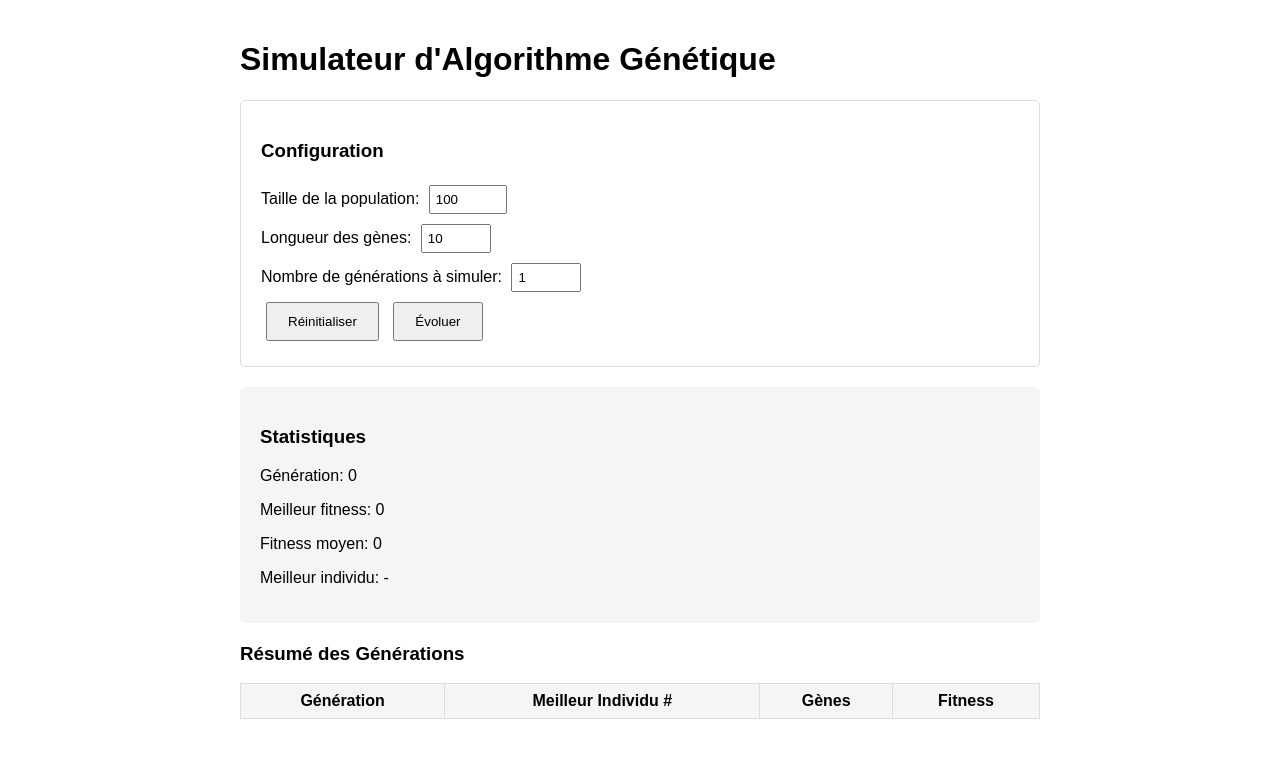
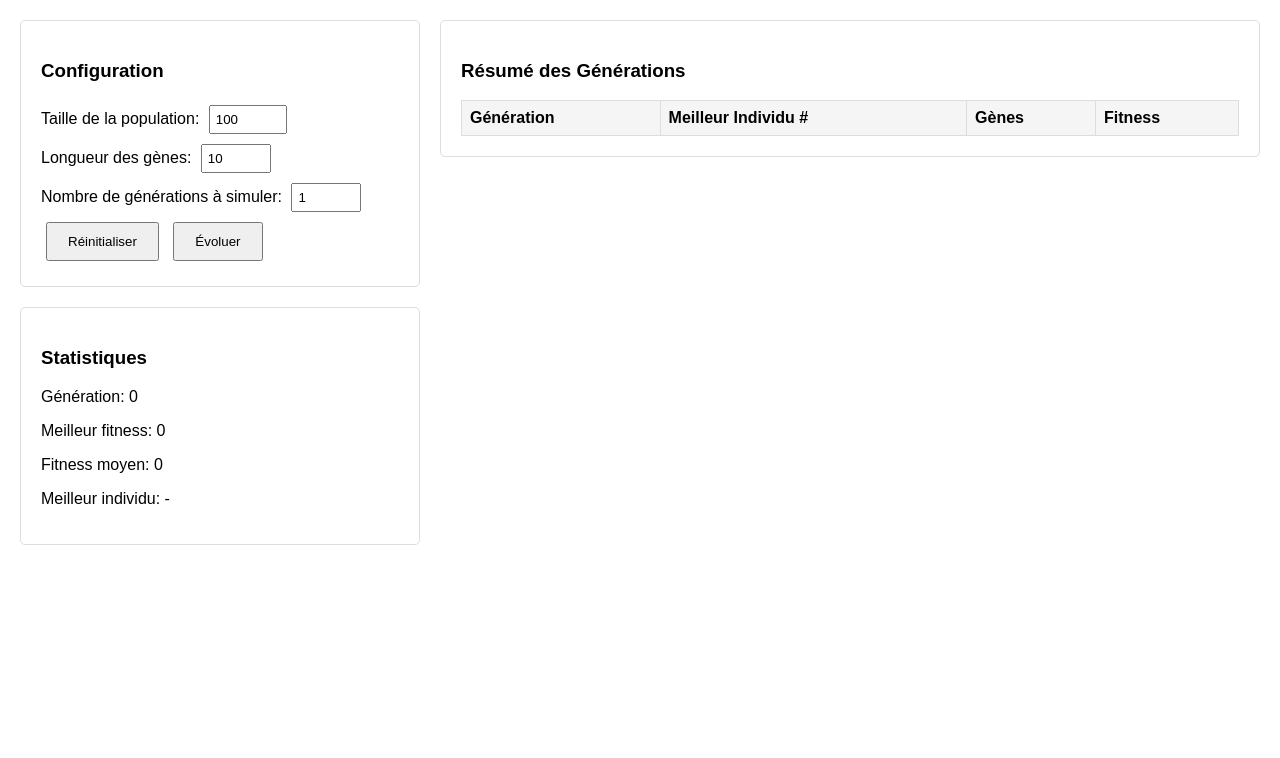
Before and after one commit to fcarriere427/1_try, a Flask app: page / in a window 1280 px wide. Shown: the top 758 px of the page. Run offline with Flask 3, Linux system fonts and the light colour scheme; lists and menus that the app fills with data are empty.

Commit message:
new design

```diff
--- a/templates/index.html
+++ b/templates/index.html
@@ -5,21 +5,39 @@
     <style>
         body {
             font-family: Arial, sans-serif;
-            max-width: 800px;
-            margin: 0 auto;
+            margin: 0;
             padding: 20px;
         }
-        .controls {
-            margin: 20px 0;
+        .container {
+            display: flex;
+            gap: 20px;
+            max-width: 1400px;
+            margin: 0 auto;
+        }
+        .left-column {
+            flex: 0 0 400px;
+            display: flex;
+            flex-direction: column;
+            gap: 20px;
+        }
+        .right-column {
+            flex: 1;
+        }
+        .controls, .stats {
             padding: 20px;
             border: 1px solid #ddd;
             border-radius: 5px;
+            background-color: white;
         }
-        .stats {
-            margin: 20px 0;
+        .generation-summary {
             padding: 20px;
-            background-color: #f5f5f5;
+            border: 1px solid #ddd;
             border-radius: 5px;
+            background-color: white;
+        }
+        .scroll-container {
+            max-height: calc(100vh - 80px);
+            overflow-y: auto;
         }
         button {
             padding: 10px 20px;
@@ -30,11 +48,23 @@
             padding: 5px;
             margin: 5px;
         }
+        table {
+            width: 100%;
+            border-collapse: collapse;
+        }
+        th, td {
+            padding: 8px;
+            border: 1px solid #ddd;
+            text-align: left;
+        }
+        th {
+            background-color: #f5f5f5;
+        }
     </style>
 </head>
 <body>
-    <h1>Simulateur d'Algorithme Génétique</h1>
-
+    <div class="container">
+        <div class="left-column">
             <div class="controls">
                 <h3>Configuration</h3>
                 <div>
@@ -60,21 +90,25 @@
                 <p>Fitness moyen: <span id="avgFitness">0</span></p>
                 <p>Meilleur individu: <span id="bestIndividual">-</span></p>
             </div>
+        </div>
 
+        <div class="right-column">
             <div class="generation-summary">
                 <h3>Résumé des Générations</h3>
-        <div style="max-height: 400px; overflow-y: auto;">
-            <table id="generationTable" style="width: 100%; border-collapse: collapse;">
+                <div class="scroll-container">
+                    <table>
                         <thead>
                             <tr>
-                        <th style="padding: 8px; border: 1px solid #ddd; background-color: #f5f5f5;">Génération</th>
-                        <th style="padding: 8px; border: 1px solid #ddd; background-color: #f5f5f5;">Meilleur Individu #</th>
-                        <th style="padding: 8px; border: 1px solid #ddd; background-color: #f5f5f5;">Gènes</th>
-                        <th style="padding: 8px; border: 1px solid #ddd; background-color: #f5f5f5;">Fitness</th>
+                                <th>Génération</th>
+                                <th>Meilleur Individu #</th>
+                                <th>Gènes</th>
+                                <th>Fitness</th>
                             </tr>
                         </thead>
                         <tbody id="generationTableBody"></tbody>
                     </table>
+                </div>
+            </div>
         </div>
     </div>
 
```
Lines whose indentation alone changed are shown as unchanged.
